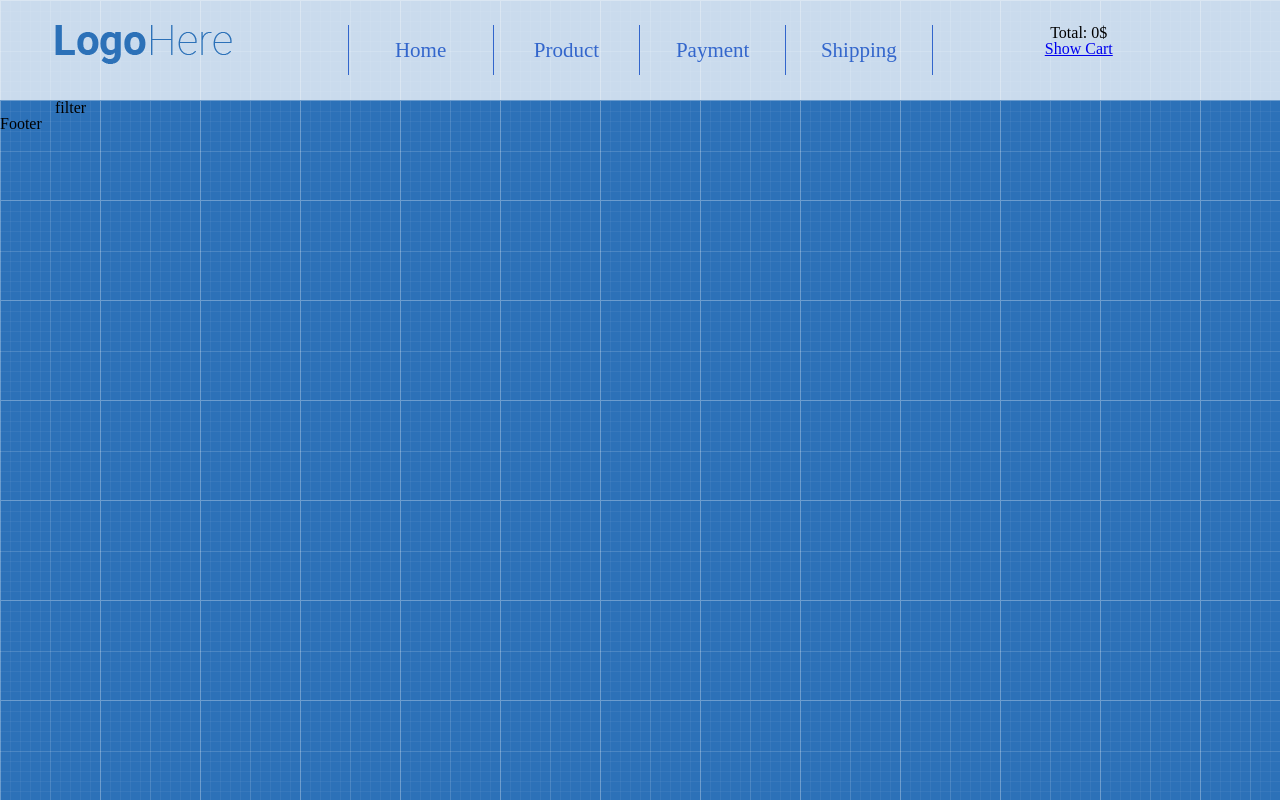
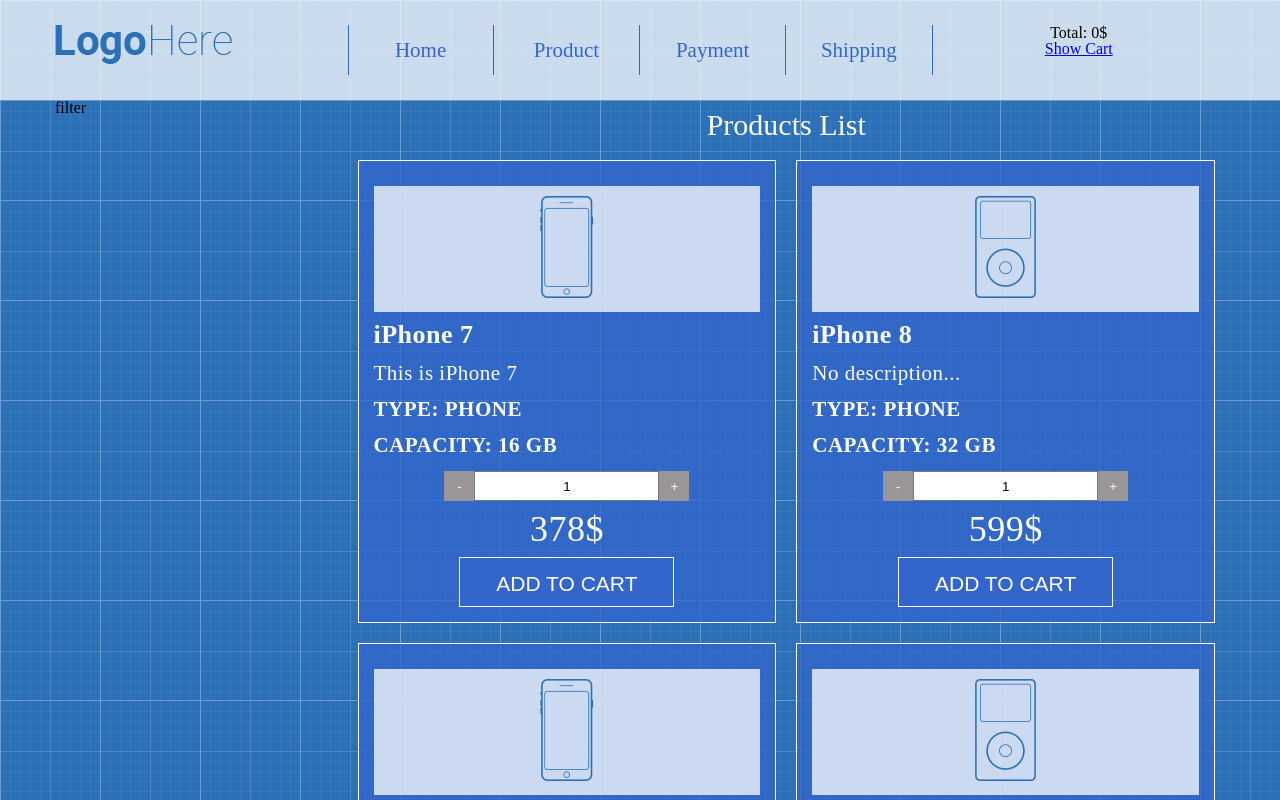
Before and after one commit to KRybiy/shop-project, a React (Create React App) app: page / in a window 1280 px wide. Shown: the top 800 px of the page. Built offline with nearby package versions, Linux system fonts and the light colour scheme.

Commit message:
added 'exact' for path

```diff
--- a/src/App/Main/Main.js
+++ b/src/App/Main/Main.js
@@ -17,6 +17,7 @@ const Main= ({
 					{/*<ProductList
 					addProductToCart={addProductToCart}
 					/>*/}
+					<Route exact path="/" component={ProductList}/>
 					<Route path="/cart" component={CartPage}/>
 				</div>
 			</div>
```
